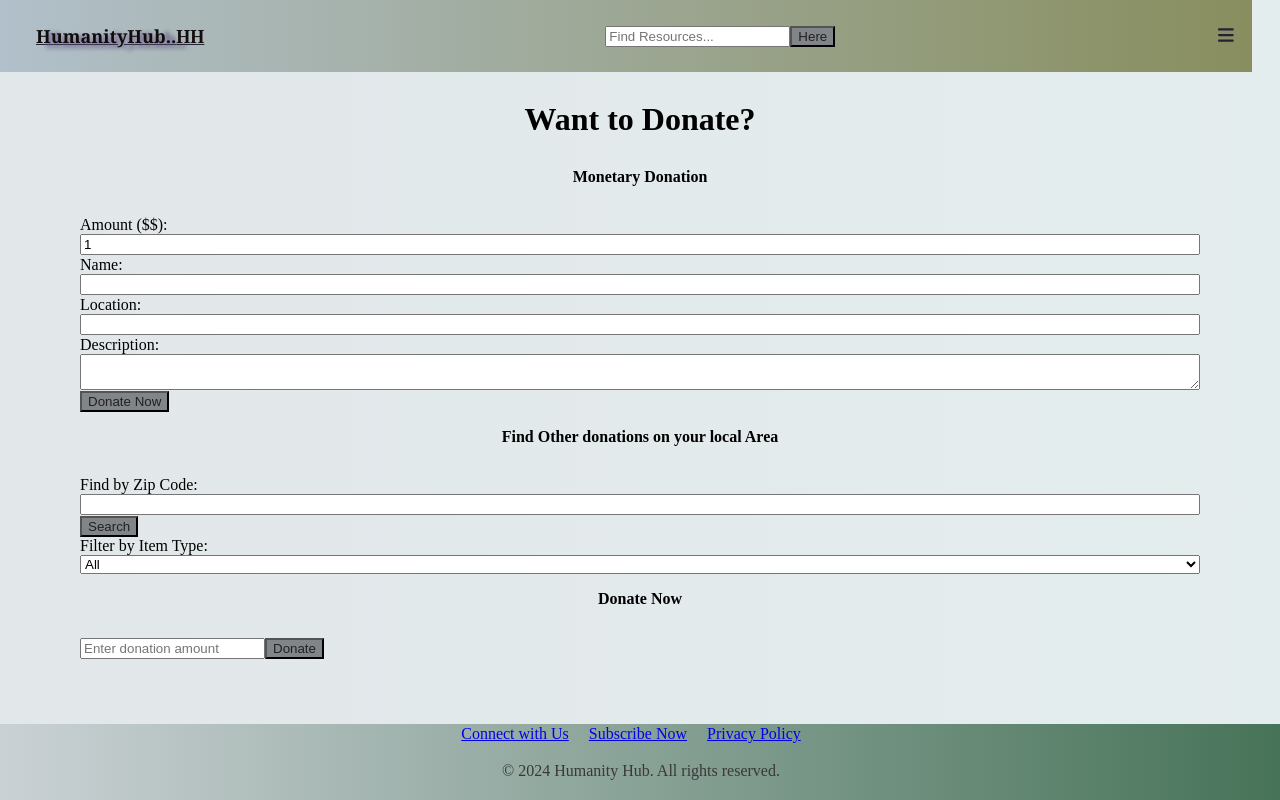
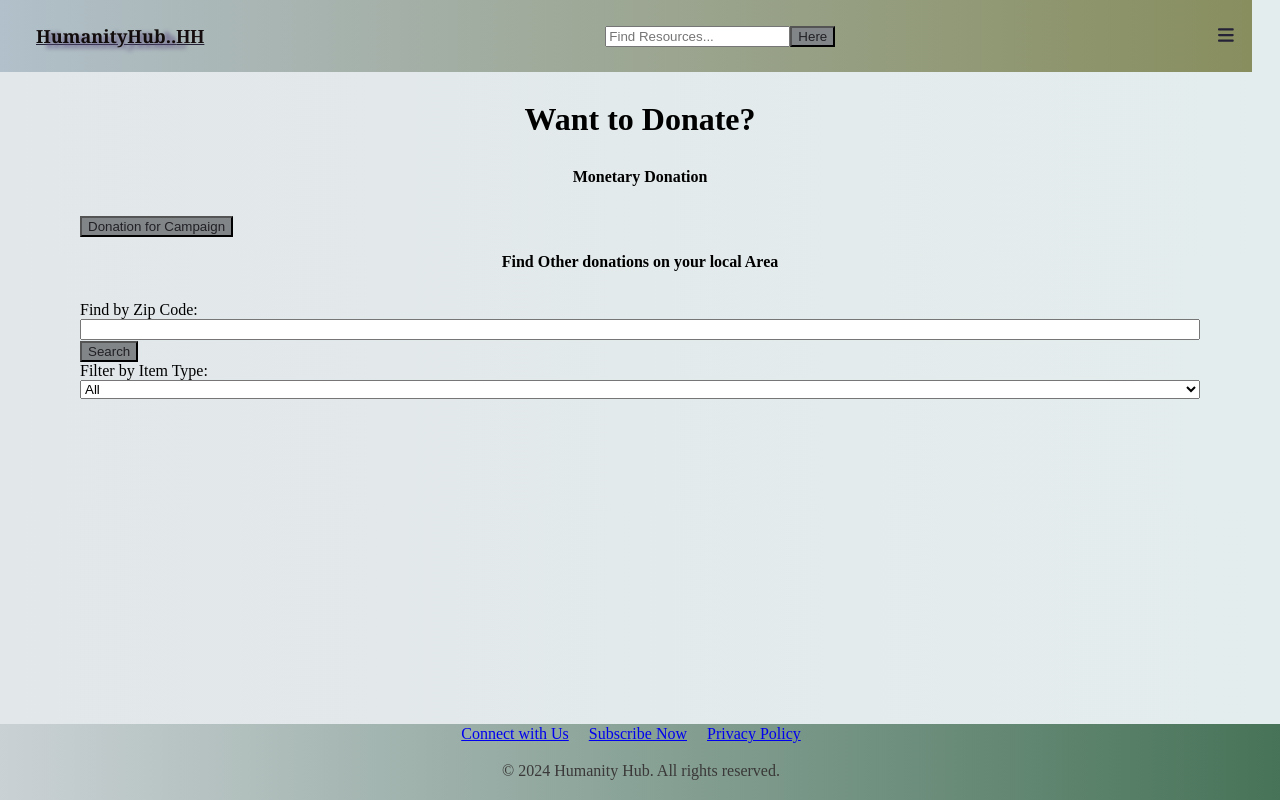
Before and after one commit to yana1al/HumanityHub, a React (Vite) app: page /donations in a window 1280 px wide. Built offline with nearby package versions, Linux system fonts and the light colour scheme.

Commit message:
Donations form

```diff
--- a/src/components/Donations.jsx
+++ b/src/components/Donations.jsx
@@ -77,7 +77,7 @@ const Donations = () => {
       <div>
         <h3>Monetary Donation</h3>
         <form onSubmit={handleSubmit}>
-          <label>
+          {/* <label>
             Amount ($$):
             <input
               type="number"
@@ -113,8 +113,8 @@ const Donations = () => {
               value={formData.description}
               onChange={handleChange}
             />
-          </label>
-          <button type="submit">Donate Now</button>
+          </label> */}
+          <button type="submit">Donation for Campaign</button>
         </form>
       </div>
       <div>
@@ -157,7 +157,7 @@ const Donations = () => {
           </div>
         )}
       </div>
-      <div>
+      {/* <div>
         <h3>Donate Now</h3>
         {clientSecret ? (
           <form action="/pay" method="POST">
@@ -177,7 +177,7 @@ const Donations = () => {
           </form>
         )}
         {paymentError && <p>{paymentError}</p>}
-      </div>
+      </div> */}
     </div>
   );
 };
```
